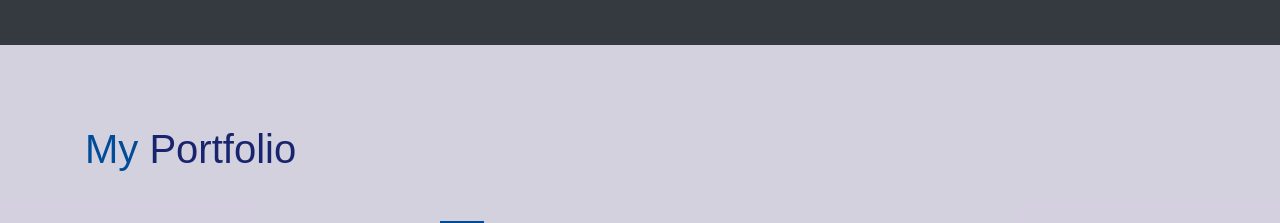
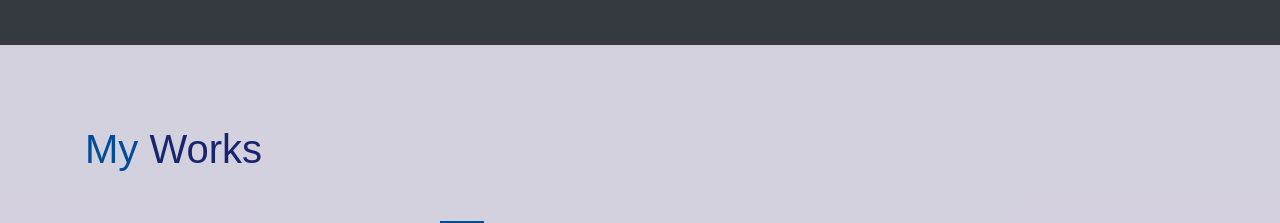
Before and after one commit to matakridha/matakridha.github.io, a website: page index.html in a window 1280 px wide. Shown: the part 2340-2563 px from the top of the page. Drawn offline with Linux system fonts and the light colour scheme; some packages are replaced by stand-ins of ours.

Commit message:
Update index.html

```diff
--- a/index.html
+++ b/index.html
@@ -258,7 +258,7 @@
     <!-- Portfolio Section -->
     <section class="section bg-custom-gray" id="portfolio">
         <div class="container">
-            <h1 class="mb-5"><span class="text-danger">My</span> Portfolio</h1>
+            <h1 class="mb-5"><span class="text-danger">My</span> Works</h1>
             <div class="portfolio">
                 <div class="filters">
                     <a href="#" data-filter=".new" class="active">
```
